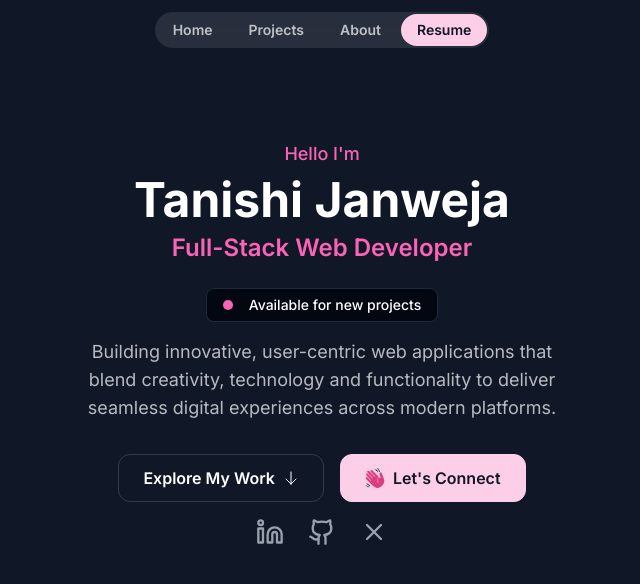
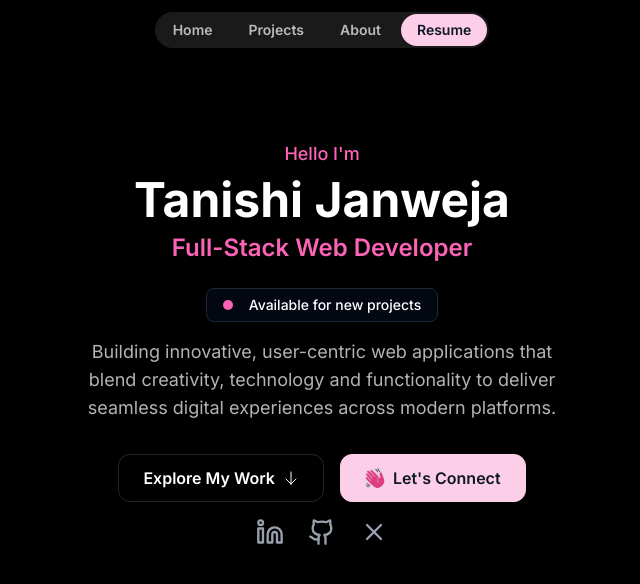
Before and after one commit to tanishijanweja/my_portfolio, a Next.js app: page / in a window 1280 px wide. Shown: the top 584 px of the page, without its empty margins (318-958 px from the left). Built offline with nearby package versions, Linux system fonts and the light colour scheme; a web font is replaced by a local one.

Commit message:
background  and hover nav colour change

```diff
--- a/src/app/globals.css
+++ b/src/app/globals.css
@@ -44,6 +44,6 @@
 
 @layer base {
   .nav-item {
-    @apply px-4 py-1.5 rounded-full text-white/70 text-sm font-semibold hover:bg-white/10 hover:text-white transition duration-300;
+    @apply px-4 py-1.5 rounded-full text-white/70 text-sm font-semibold hover:bg-pink-200/20 hover:text-white transition duration-300;
   }
 }
--- a/src/app/layout.tsx
+++ b/src/app/layout.tsx
@@ -26,7 +26,7 @@ export default function RootLayout({
         className={twMerge(
           inter.variable,
           calistoga.variable,
-          "bg-gray-900 text-white antialiased font-sans"
+          "bg-black text-white antialiased font-sans"
         )}
       >
         {children}
```
